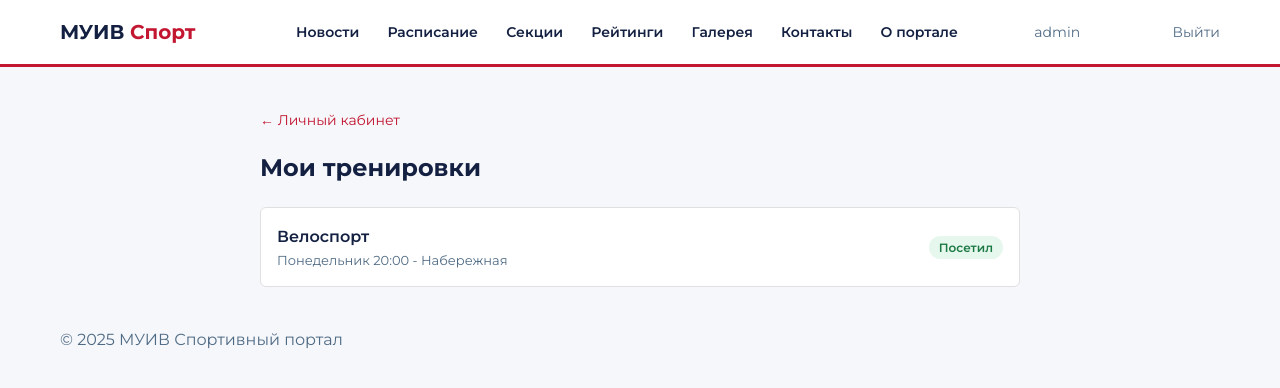
After one commit to Dim-Dim-git/vitte-sport, a Django app: page /profile/trainings/ in a window 1280 px wide. The commit adds this page. Shown: the top 388 px of the page. Run offline with Django 5.2, Linux system fonts and the light colour scheme; a user stored in the database is signed in; data comes from the database, SQL or seed files in the repository; tables that the repository leaves empty hold one stand-in row (values such as "Sample post").

Commit message:
Add profile trainings page

```diff
--- a/config/urls.py
+++ b/config/urls.py
@@ -22,6 +22,7 @@ from main import views
 
 
 urlpatterns = [
+
     path('admin/', admin.site.urls),
     path('accounts/logout/', views.logout_view, name='logout'),
     path('accounts/register/', views.register, name='register'),
@@ -38,4 +39,6 @@ urlpatterns = [
     path('sports/<int:pk>/', views.sport_detail, name='sport_detail'),
     path('gallery/', views.gallery, name='gallery'),
     path('profile/edit/', views.profile_edit, name='profile_edit'),
+    path('profile/trainings/', views.profile_trainings, name='profile_trainings'),
+
 ] + static(settings.MEDIA_URL, document_root=settings.MEDIA_ROOT)
--- a/main/views.py
+++ b/main/views.py
@@ -114,3 +114,9 @@ def profile_edit(request):
         profile.save()
         return redirect('/profile/')
     return render(request, 'profile/edit.html', {'profile': profile})
+
+# Мои тренировки, список записей пользователя
+@login_required
+def profile_trainings(request):
+    records = TrainingRecord.objects.filter(user=request.user)
+    return render(request, 'profile/trainings.html', {'records': records})
--- a/templates/profile/index.html
+++ b/templates/profile/index.html
@@ -29,6 +29,7 @@
       {{ user.userprofile.group|default:"Не указана" }}
     </p>
     <a href="/profile/edit/" style="display: inline-block; margin-top: 16px; padding: 10px 24px; background: var(--red); color: var(--white); border-radius: 4px; font-size: 14px; font-weight: 600;">Редактировать профиль</a>
+    <a href="/profile/trainings/" style="display: inline-block; margin-top: 8px; margin-left: 8px; padding: 10px 24px; border: 1.5px solid var(--dark); color: var(--dark); border-radius: 4px; font-size: 14px; font-weight: 600;">Мои тренировки</a>
   </div>
 </div>
 {% endblock %}
--- /dev/null
+++ b/templates/profile/trainings.html
@@ -0,0 +1,30 @@
+{% extends 'base.html' %}
+
+{% block title %}Мои тренировки - МУИВ Спорт{% endblock %}
+
+{% block content %}
+<div style="max-width: 800px; margin: 40px auto; padding: 0 20px;">
+  <a href="/profile/" style="font-size: 14px;">← Личный кабинет</a>
+  <h2 style="margin-top: 16px;">Мои тренировки</h2>
+
+  <div style="margin-top: 20px;">
+    {% for record in records %}
+      <div style="background: var(--white); border: 1px solid var(--border); border-radius: 6px; padding: 16px; margin-bottom: 8px; display: flex; align-items: center; justify-content: space-between;">
+        <div>
+          <div style="font-weight: 600;">{{ record.training.sport }}</div>
+          <div style="font-size: 13px; color: var(--muted);">{{ record.training.get_day_display }} {{ record.training.time_start|time:"H:i" }} - {{ record.training.location }}</div>
+        </div>
+        <div>
+          {% if record.attended %}
+            <span style="background: #e6f7ee; color: #1d7a44; padding: 4px 10px; border-radius: 999px; font-size: 12px; font-weight: 600;">Посетил</span>
+          {% else %}
+            <span style="background: var(--tint); color: var(--muted); padding: 4px 10px; border-radius: 999px; font-size: 12px; font-weight: 600;">Записан</span>
+          {% endif %}
+        </div>
+      </div>
+    {% empty %}
+      <p>Вы ещё не записаны ни на одну тренировку</p>
+    {% endfor %}
+  </div>
+</div>
+{% endblock %}
```
